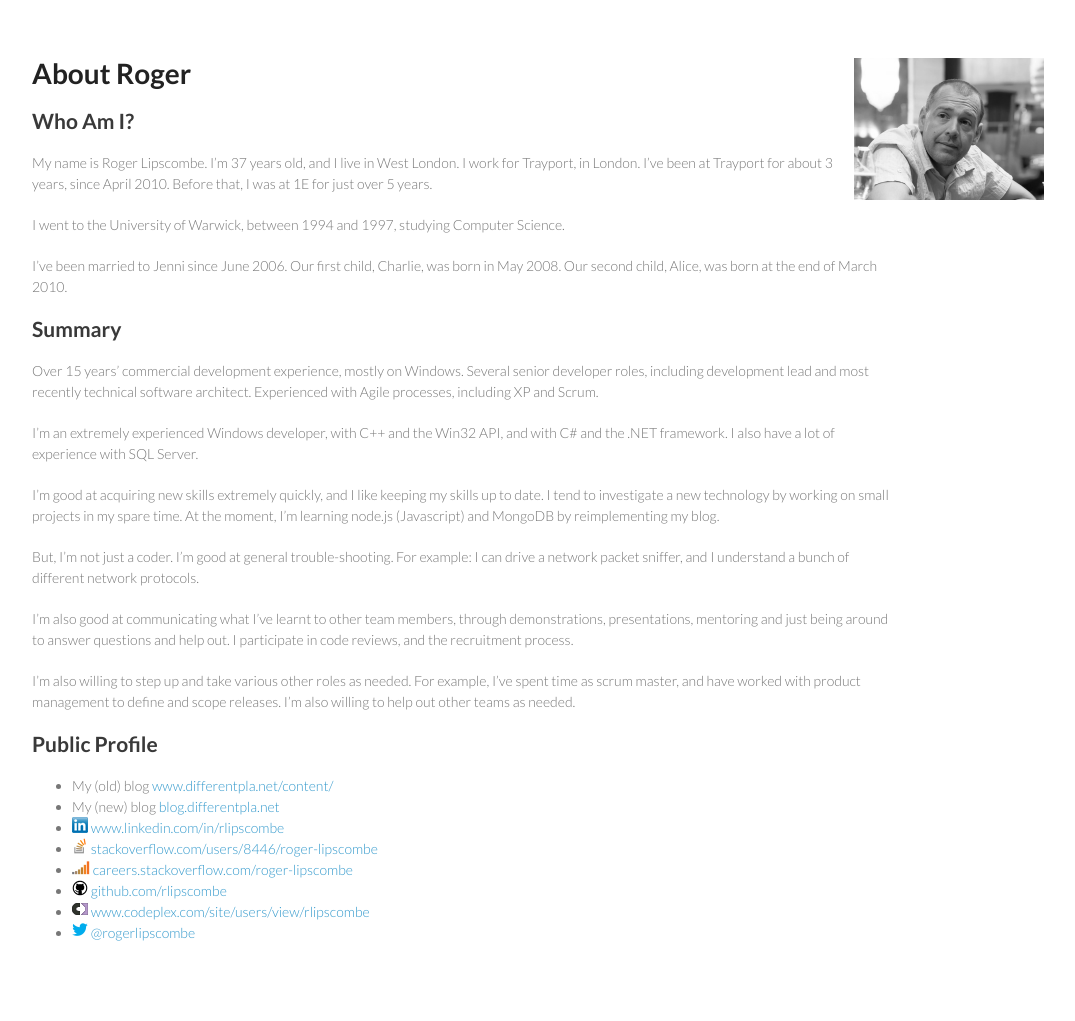
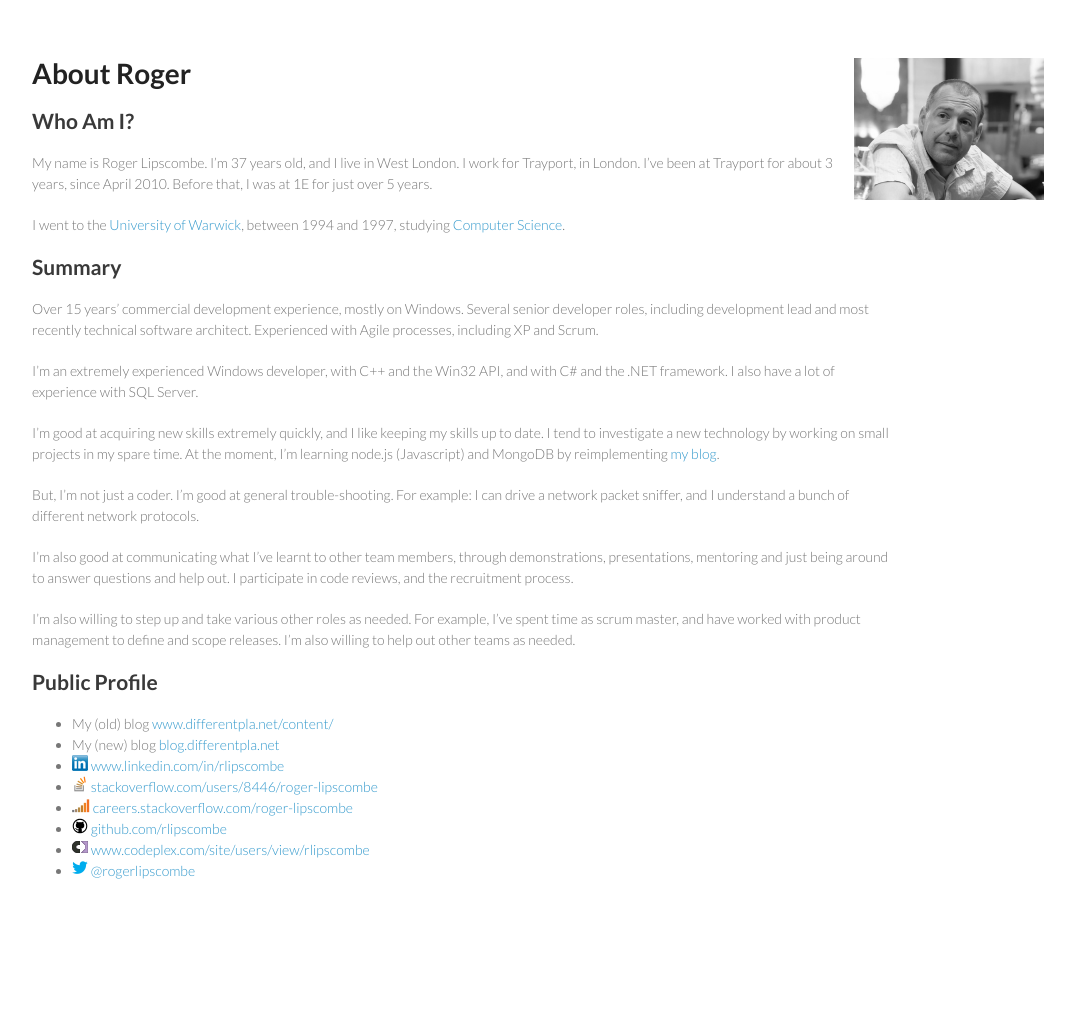
Before and after one commit to rlipscombe/rlipscombe.github.io, a Jekyll site: the page built from index.md, in a window 1280 px wide. Shown: the whole page, without its empty margins (178-1253 px from the left). Built offline with Jekyll 4.4.1, drawn with Linux system fonts in a browser that asks for light colours; after the commit the page ends 959 px from its top, so only the background shows below that.

Commit message:
Minor tweaks.

```diff
--- a/index.md
+++ b/index.md
@@ -11,25 +11,22 @@ Who Am I?
 
 My name is Roger Lipscombe. I'm 37 years old, and I live in West London. I work for Trayport, in London. I've been at Trayport for about 3 years, since April 2010. Before that, I was at 1E for just over 5 years.
 
-I went to the University of Warwick, between 1994 and 1997, studying Computer Science.
-
-I've been married to Jenni since June 2006. Our first child, Charlie, was born in May 2008. Our second child, Alice, was born at the end of March 2010.
+I went to the [University of Warwick](http://warwick.ac.uk/), between 1994 and 1997, studying [Computer Science](http://www.dcs.warwick.ac.uk/).
 
 Summary
 --
 
-Over 15 years’ commercial development experience, mostly on Windows. Several senior developer roles, including development lead and most recently technical software architect. Experienced with Agile processes, including XP and Scrum.
+Over 15 years' commercial development experience, mostly on Windows. Several senior developer roles, including development lead and most recently technical software architect. Experienced with Agile processes, including XP and Scrum.
 
 I'm an extremely experienced Windows developer, with C++ and the Win32 API, and with C# and the .NET framework. I also have a lot of experience with SQL Server.
 
-I'm good at acquiring new skills extremely quickly, and I like keeping my skills up to date. I tend to investigate a new technology by working on small projects in my spare time. At the moment, I’m learning node.js (Javascript) and MongoDB by reimplementing my blog.
+I'm good at acquiring new skills extremely quickly, and I like keeping my skills up to date. I tend to investigate a new technology by working on small projects in my spare time. At the moment, I’m learning node.js (Javascript) and MongoDB by reimplementing [my blog](http://blog.differentpla.net/).
 
 But, I'm not just a coder. I'm good at general trouble-shooting. For example: I can drive a network packet sniffer, and I understand a bunch of different network protocols.
 
 I'm also good at communicating what I've learnt to other team members, through demonstrations, presentations, mentoring and just being around to answer questions and help out. I participate in code reviews, and the recruitment process.
 
 I'm also willing to step up and take various other roles as needed. For example, I've spent time as scrum master, and have worked with product management to define and scope releases. I'm also willing to help out other teams as needed.
-
 
 Public Profile
 --
```
